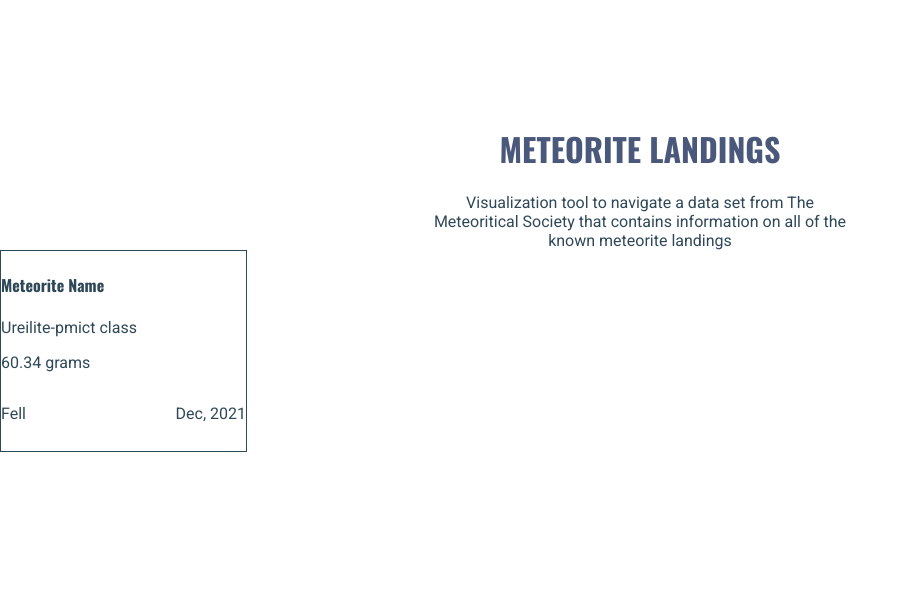
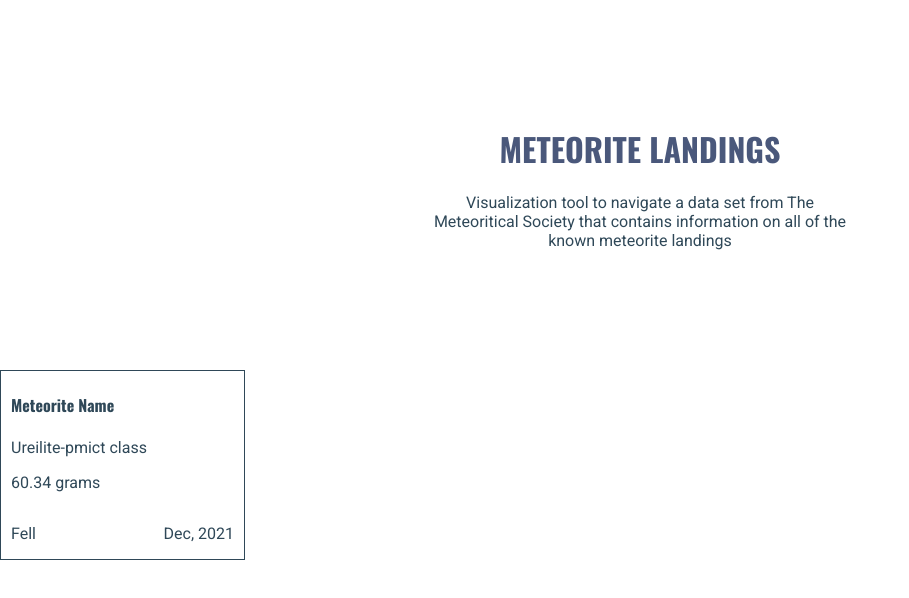
Before and after one commit to ozaratem/meteorite-landings, a React (Create React App) app: page / in a window 1280 px wide. Shown: the top 598 px of the page, without its empty margins (0-909 px from the left). Built offline with nearby package versions, Linux system fonts and the light colour scheme.

Commit message:
create card styles

```diff
--- a/src/App.css
+++ b/src/App.css
@@ -1,6 +1,7 @@
 .Header {
   text-align: center;
   margin-top: 125px;
+  margin-bottom: 120px;
 }
 
 .title {
@@ -13,10 +14,24 @@
   width: 416px;
 }
 
+.cards-container {
+  max-width: 1440px;
+  margin: 0 auto;
+  display: flex;
+  flex-direction: row;
+  flex-wrap: wrap;
+  justify-content: space-between;
+}
+
 .Card {
   width: 245px;
-  height: 200px;
   border: 0.3px solid;
+  box-sizing: border-box;
+  margin-bottom: 30px;
+}
+
+.Card .card-body {
+  margin: 0px 10px;
 }
 
 .Card .card-floor {
--- a/src/App.js
+++ b/src/App.js
@@ -7,8 +7,9 @@ function App() {
   return (
     <div className="App">
       <Header/>
-
-      <Card/>
+      <div className="cards-container">
+        <Card/>
+      </div>
     </div>
   );
 }
```
